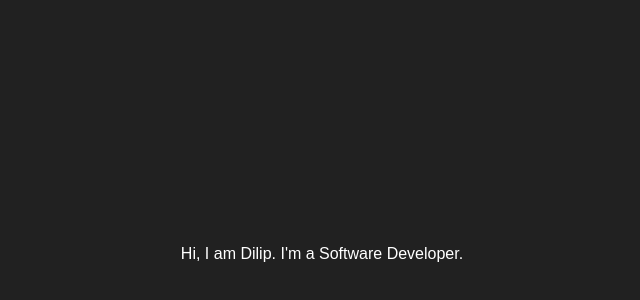
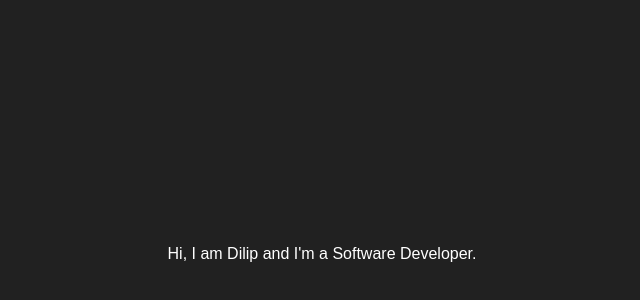
Before and after one commit to dilipBadal/portfolio, a React (Vite) app: page / in a window 1280 px wide. Shown: the part 146-446 px from the top of the page, without its empty margins (318-958 px from the left). Built offline with nearby package versions, Linux system fonts and the light colour scheme.

Commit message:
added favicon

```diff
--- a/index.html
+++ b/index.html
@@ -2,9 +2,9 @@
 <html lang="en">
   <head>
     <meta charset="UTF-8" />
-    <link rel="icon" type="image/svg+xml" href="/vite.svg" />
+    <link rel="icon" type="image/svg+xml" href="/favicon.ico" />
     <meta name="viewport" content="width=device-width, initial-scale=1.0" />
-    <title>Vite + React</title>
+    <title>Hi, Dilip Here</title>
   </head>
   <body>
     <div id="root"></div>
--- a/src/components/homepage/homepage.jsx
+++ b/src/components/homepage/homepage.jsx
@@ -12,7 +12,7 @@ function Homepage() {
       height={"100vh"}
       color={"#fff"}
     >
-      <Box><Typewriter text="Hi, I am Dilip. I'm a Software Developer."  delay={100} /></Box>
+      <Box><Typewriter text="Hi, I am Dilip and I'm a Software Developer."  delay={100} /></Box>
     </Box>
   );
 }
```
Also changed, not shown: 1 other file (tests, documents, lock files or other folders).
